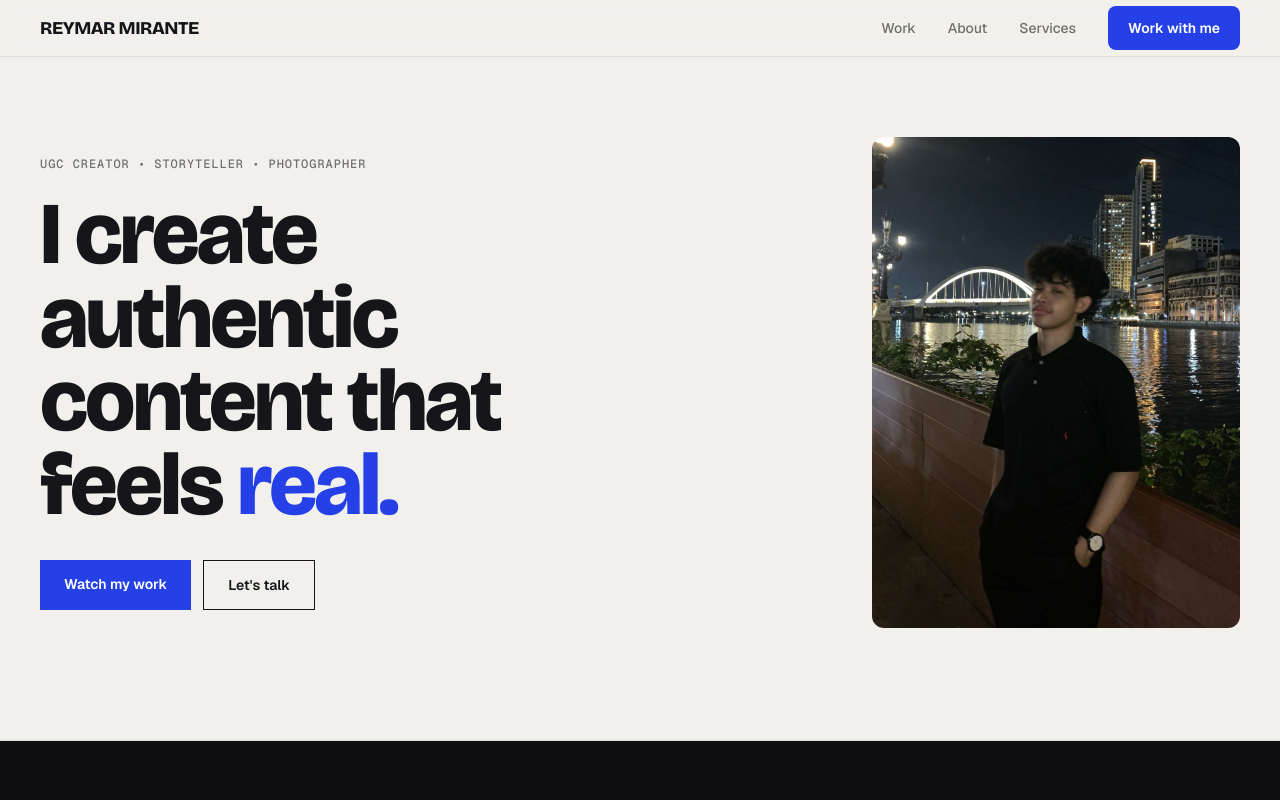
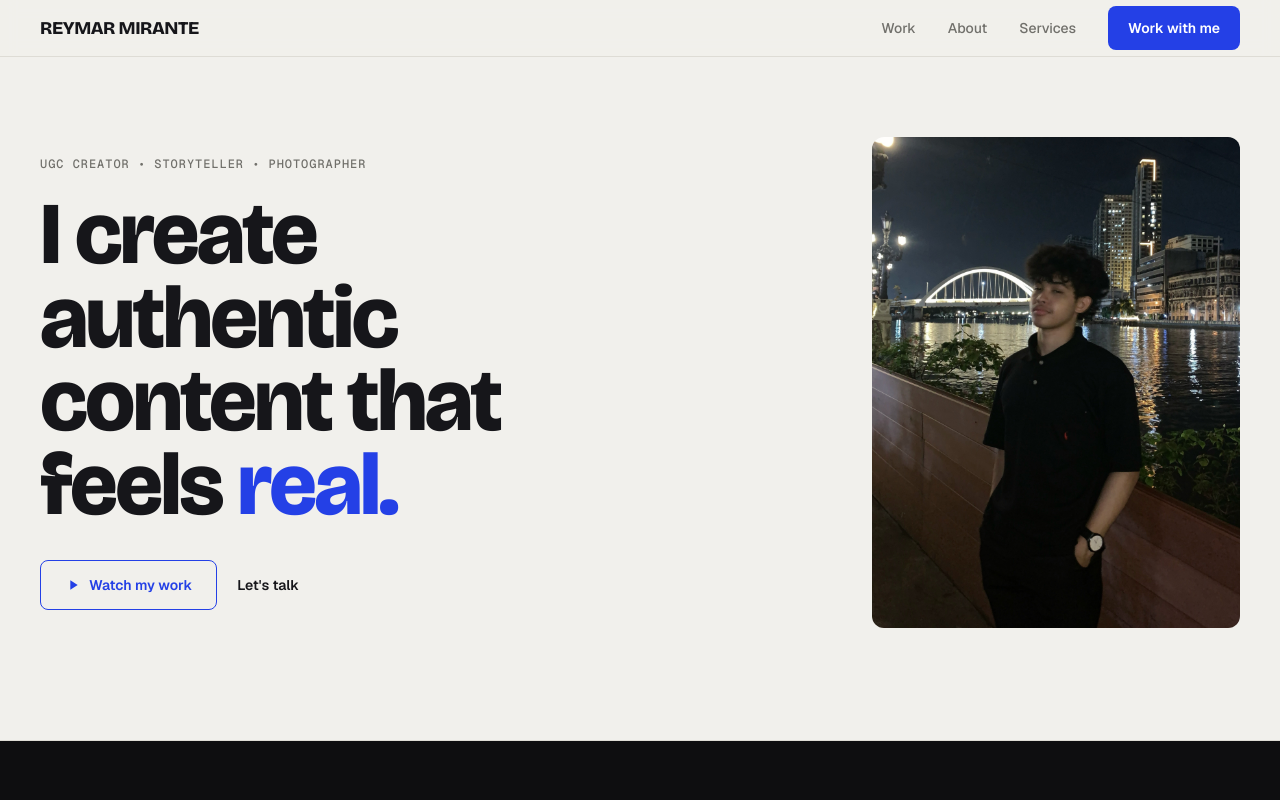
Before and after one commit to transcenddev/ugc-portfolio, a Next.js app: page / in a window 1280 px wide. Shown: the top 800 px of the page. Built offline with nearby package versions, Linux system fonts and the light colour scheme.

Commit message:
feat(hero): update hero component and global styles

```diff
--- a/app/globals.css
+++ b/app/globals.css
@@ -74,7 +74,19 @@ input:focus-visible,
 [tabindex]:focus-visible {
   outline: 2px solid var(--accent);
   outline-offset: 3px;
-  border-radius: 2px;
+  /* No border-radius here: outlines already follow each element's own radius,
+     and forcing 2px squared off every pill button on focus. The 3px offset
+     keeps the ring off the control's own fill, so one accent ring stays
+     legible on paper buttons and on the dark contact section alike. */
+}
+
+/* Fill-on-hover CTA. Only the background transitions: if the label cross-faded
+   from the accent colour to white over the same span, both would be moving
+   toward the same hue and contrast would dip mid-transition, exactly when the
+   eye is on the control. Declared here rather than as a Tailwind transition-*
+   utility, which loses to the `a` rule above. */
+.cta-fill-hover {
+  transition-property: background-color;
 }
 
 /* ── Type scale ─────────────────────────────────────────── */
--- a/components/hero.tsx
+++ b/components/hero.tsx
@@ -29,15 +29,26 @@ export function Hero() {
             and tech.
           </p> */}
 
-          <div className="mt-8 flex flex-col gap-3 sm:flex-row">
+          <div className="mt-8 flex flex-col gap-3 sm:flex-row sm:items-center">
+            {/* Primary CTA. Outline keeps the accent as a hairline rather than a
+                block, so the display headline stays the loudest thing in the
+                hero. Fills solid on hover; the label snaps to white while the
+                background fades in, per .cta-fill-hover. */}
             <a
-              className="bg-accent px-6 py-3.5 text-center text-sm font-semibold text-white hover:bg-accent-hover"
+              className="cta-fill-hover rounded-lg border border-accent px-6 py-3.5 text-center text-sm font-semibold text-accent hover:bg-accent hover:text-white inline-flex items-center gap-2"
               href="#featured"
             >
+              <svg aria-hidden="true" className="h-4 w-4" fill="currentColor" viewBox="0 0 24 24">
+                <path d="M8 5v14l11-7z" />
+              </svg>
               Watch my work
             </a>
+
+            {/* Secondary, demoted to a bare text link. With the primary now an
+                outline, a second outline beside it would flatten the hierarchy;
+                a link keeps the contrast between them unambiguous. */}
             <a
-              className="border border-ink px-6 py-3.5 text-center text-sm font-semibold text-ink hover:bg-ink hover:text-paper"
+              className="px-2 py-3.5 text-center text-sm font-semibold text-ink transition-colors hover:underline hover:decoration-1 hover:underline-offset-8"
               href="#contact"
             >
               Let&apos;s talk
```
